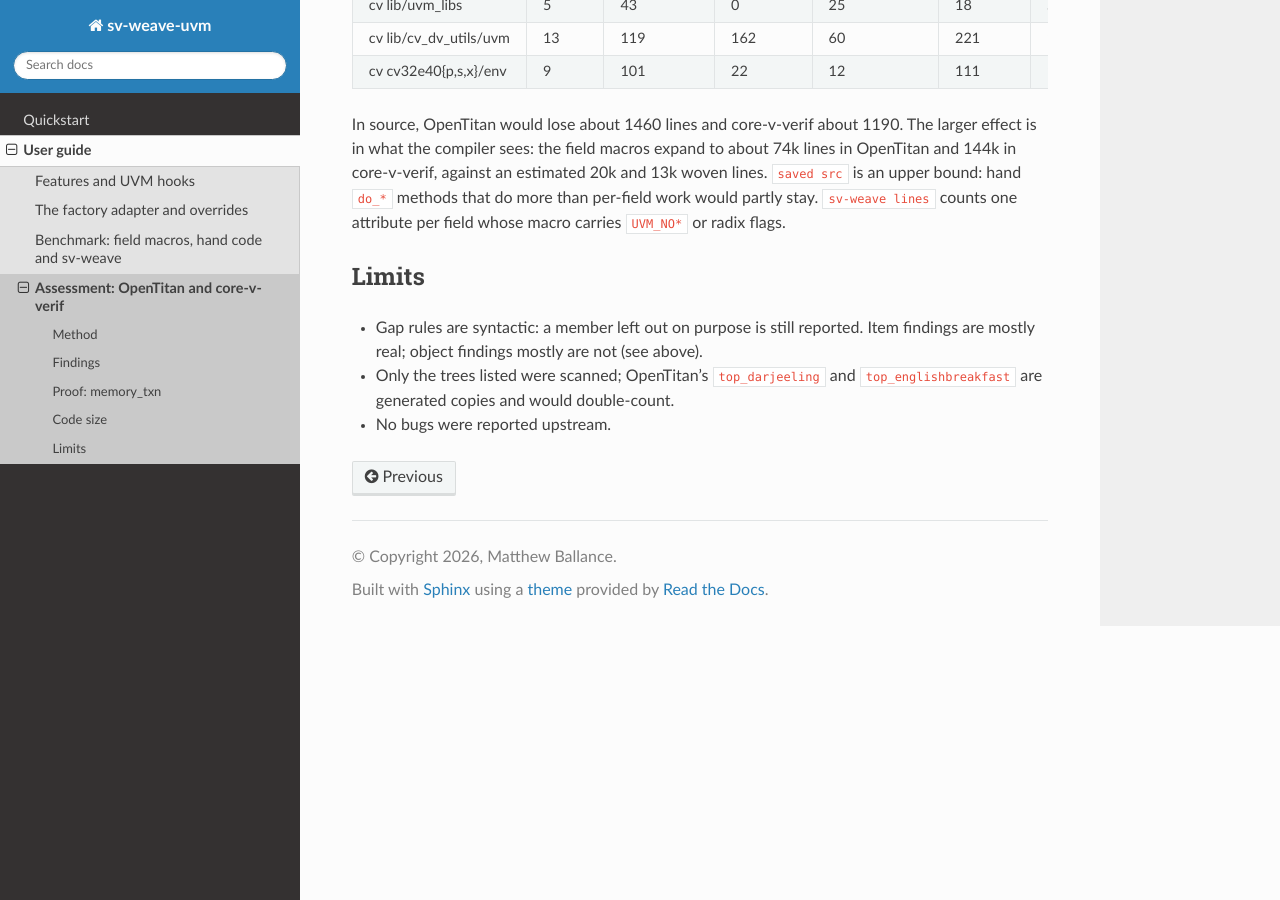
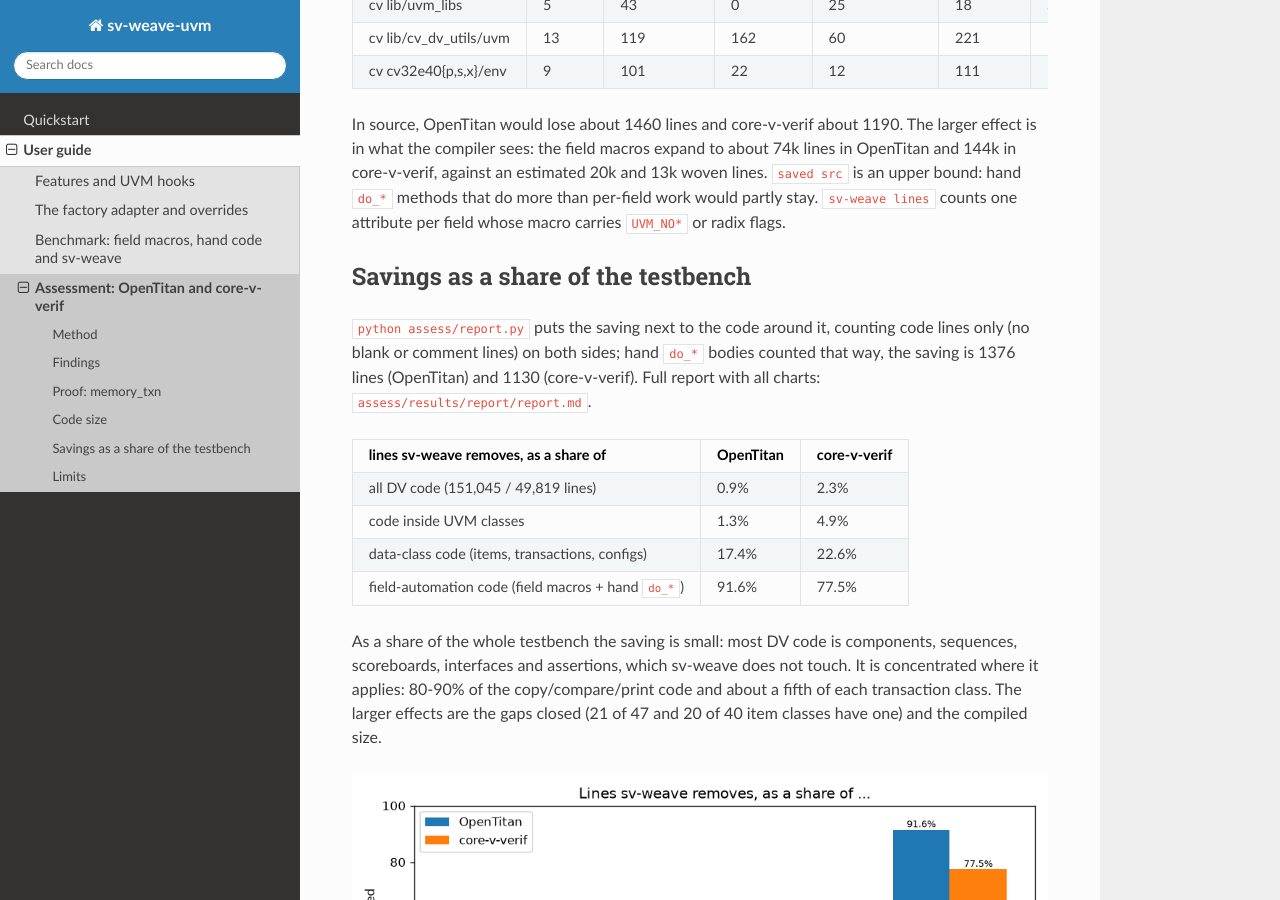
Before and after one commit to sv-weave/sv-weave-uvm, a Sphinx documentation site: the page built from docs/user/assessment.rst, in a window 1280 px wide and 900 px high, scrolled down 1980 px. Built offline with Sphinx 7.4.7 and the Read the Docs theme 3.1.0, drawn with Linux system fonts in a browser that asks for light colours.

Commit message:
R2: assessment docs: savings as % of DV/class/data/automation code, 3 charts
Co-Authored-By: Claude Opus 5.5 <noreply@anthropic.com>

```diff
--- a/docs/user/assessment.rst
+++ b/docs/user/assessment.rst
@@ -97,6 +97,38 @@ src`` is an upper bound: hand ``do_*`` methods that do more than per-field work
 stay. ``sv-weave lines`` counts one attribute per field whose macro carries ``UVM_NO*`` or
 radix flags.
 
+Savings as a share of the testbench
+-----------------------------------
+
+``python assess/report.py`` puts the saving next to the code around it, counting code
+lines only (no blank or comment lines) on both sides; hand ``do_*`` bodies counted that
+way, the saving is 1376 lines (OpenTitan) and 1130 (core-v-verif). Full report with all
+charts: ``assess/results/report/report.md``.
+
+======================================================  =========  ============
+lines sv-weave removes, as a share of                   OpenTitan  core-v-verif
+======================================================  =========  ============
+all DV code (151,045 / 49,819 lines)                    0.9%       2.3%
+code inside UVM classes                                 1.3%       4.9%
+data-class code (items, transactions, configs)          17.4%      22.6%
+field-automation code (field macros + hand ``do_*``)    91.6%      77.5%
+======================================================  =========  ============
+
+As a share of the whole testbench the saving is small: most DV code is components,
+sequences, scoreboards, interfaces and assertions, which sv-weave does not touch. It is
+concentrated where it applies: 80-90% of the copy/compare/print code and about a fifth of
+each transaction class. The larger effects are the gaps closed (21 of 47 and 20 of 40 item
+classes have one) and the compiled size.
+
+.. image:: img/pct_removed.png
+   :alt: Lines removed as a share of DV code, UVM class code, data classes and field automation
+
+.. image:: img/dv_breakdown.png
+   :alt: Where the DV code is: removed lines, rest of data classes, other classes, non-class code
+
+.. image:: img/compiled.png
+   :alt: Testbench lines after macro expansion versus after weaving
+
 Limits
 ------
 
```
Also changed, not shown: docs/user/img/compiled.png (added), docs/user/img/dv_breakdown.png (added), docs/user/img/pct_removed.png (added).
